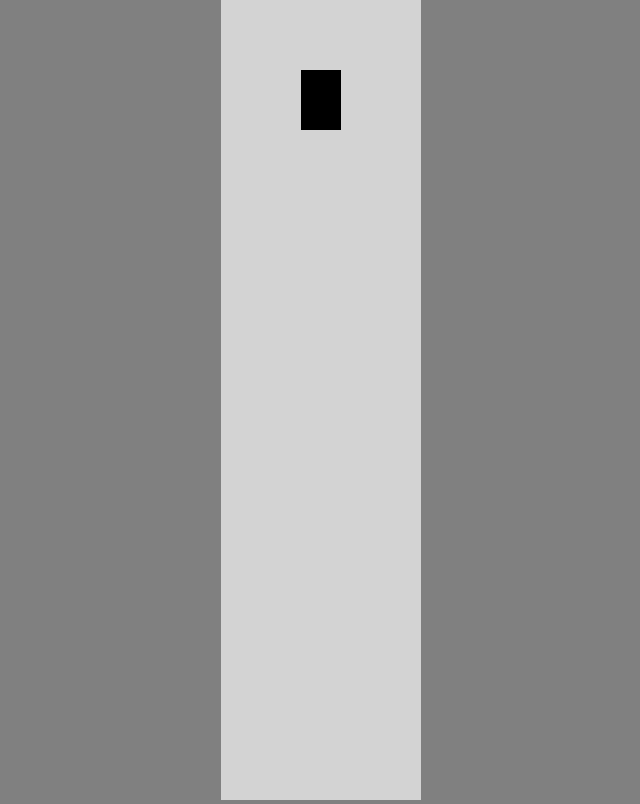
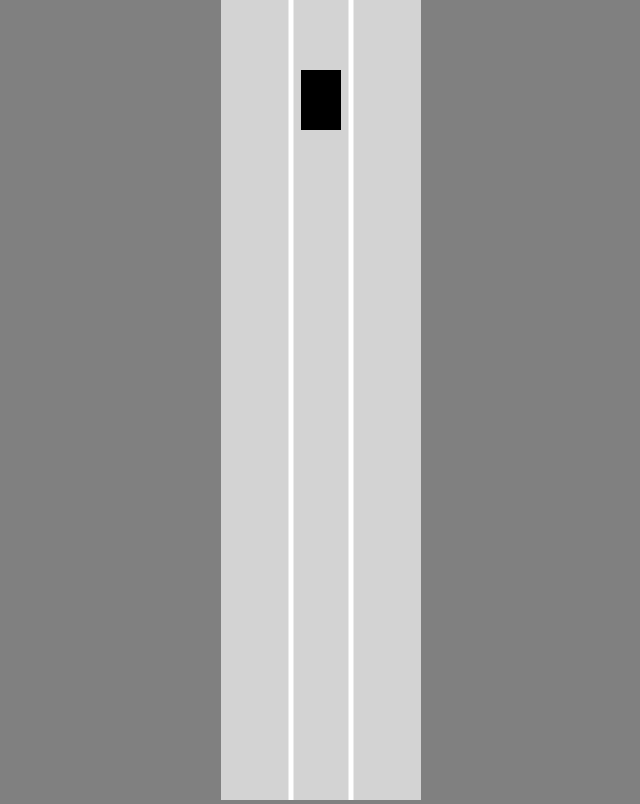
Before and after one commit to Ujjwal-Gowda/self-driving-car, a plain HTML site: page index.html in a window 1280 px wide. Shown: the whole page, without its empty margins (319-959 px from the left). Drawn offline with Linux system fonts and the light colour scheme.

Commit message:
addition of road

```diff
--- /dev/null
+++ b/Road.js
@@ -0,0 +1,35 @@
+import { lerp } from "./utils.js";
+export  class Road{
+    constructor(x,width,laneCount=3){
+        this.x = x;
+        this.width = width;
+        this.laneCount = laneCount;
+
+        this.left=x-this.width/2;
+        this.right=x+this.width/2;
+
+        // const infinity=1000000;
+        // this.top = -infinity;
+        // this.bottom = infinity;
+        this.top = 0;
+        this.bottom = window.innerHeight;
+    }
+
+    draw(ctx){
+        ctx.lineWidth=5;
+        ctx.strokeStyle="white";
+
+        for(let i=1;i<this.laneCount;i++){
+            const x=lerp(
+                this.left,
+                this.right,
+                i/this.laneCount
+            );
+            ctx.beginPath();
+            ctx.moveTo(x, this.top);
+            ctx.lineTo(x, this.bottom);
+            ctx.stroke();
+        }
+
+    }
+}
--- a/car.js
+++ b/car.js
@@ -1,38 +1,75 @@
-class Car{
+import { Controls } from "./controls.js";
+export class Car{
     constructor(x,y,width,height){
         this.x = x;
         this.y = y;
         this.width = width;
         this.height = height;
 
+        this.maxSpeed = 3;
+        this.speed=0;
+        this.acceleration=0.2;
+        this.friction=0.05;
+        this.angle=0;
+
         this.controls=new Controls();
     }
     update(){
-        if(this.controls.forward){
-            this.y -= 2;
+        this.#Move();
+    }
+    #Move(){
+                if(this.controls.forward){
+            this.speed += this.acceleration;
         }
         if(this.controls.reverse){
-            this.y += 2;
+            this.speed -= this.acceleration;
         }
-        if(this.controls.left){
-            this.x -= 2;
+        if(this.speed > this.maxSpeed){
+            this.speed = this.maxSpeed;
         }
-        if(this.controls.right){
-            this.x += 2;
+        if(this.speed < -this.maxSpeed/2){
+            this.speed = -this.maxSpeed/2;
         }
+        if(this.speed > 0){
+            this.speed -= this.friction;
+        }
+        if(this.speed < 0){
+            this.speed += this.friction;
+        }
+        if(Math.abs(this.speed) < this.friction){
+            this.speed = 0;
+        }
+        if(this.speed!=0){
+            const flip=this.speed>0?-1:1;
+            if(this.controls.left){
+                this.angle -= 0.03 * flip;
+            }
+            if(this.controls.right){
+                this.angle += 0.03 * flip;
+            }
+        }
+
+        this.x -= Math.sin(this.angle) * this.speed  ;
+        this.y -= Math.cos(this.angle) * this.speed ;
+
+
+
     }
-
     draw(ctx){
         // ctx.fillStyle = "blue";
         // ctx.fillRect(this.x, this.y, this.width, this.height);
+        ctx.save();
+        ctx.translate(this.x, this.y);
+        ctx.rotate(-this.angle );
         ctx.beginPath();
         ctx.rect(
-            this.x-this.width/2,
-            this.y-this.height/2,
+            -this.width/2,
+            -this.height/2,
             this.width,
             this.height
         );
         // ctx.fillStyle = "blue";
         ctx.fill();
+        ctx.restore();
     }
 }
--- a/controls.js
+++ b/controls.js
@@ -1,4 +1,4 @@
-class Controls{
+export class Controls{
     constructor(){
         this.forward = false;
         this.left = false;
@@ -24,7 +24,6 @@ class Controls{
                     this.reverse = true;
                     break;
             }
-            console.log(this);
         });
 
         document.addEventListener("keyup", (event) => {
@@ -42,7 +41,6 @@ class Controls{
                     this.reverse = false;
                     break;
             }
-            console.table(this);
         });
     }
 }
--- a/index.html
+++ b/index.html
@@ -8,8 +8,6 @@
 </head>
 <body>
     <canvas id="myCanvas"></canvas>
-    <script src="car.js"></script>
-    <script src="controls.js"></script>
-    <script src="index.js"></script>
+    <script type="module" src="index.js"></script>
 </body>
 </html>
--- a/index.js
+++ b/index.js
@@ -1,8 +1,11 @@
+import { Road } from "./Road.js";
+import { Car } from "./car.js";
+
 const canvas=document.getElementById("myCanvas");
 canvas.width=200;
 
 const ctx=canvas.getContext("2d");
-
+const road=new Road(canvas.width/2,canvas.width*0.9);
 const car=new Car(100,100,40,60);
 
 animate();
@@ -10,6 +13,7 @@ animate();
 function animate(){
     car.update();
     canvas.height=window.innerHeight;
+    road.draw(ctx);
     car.draw(ctx);
     requestAnimationFrame(animate);
 }
--- /dev/null
+++ b/utils.js
@@ -0,0 +1,3 @@
+export const lerp = (a, b, t) => {
+    return a + (b - a) * t;
+}
```
